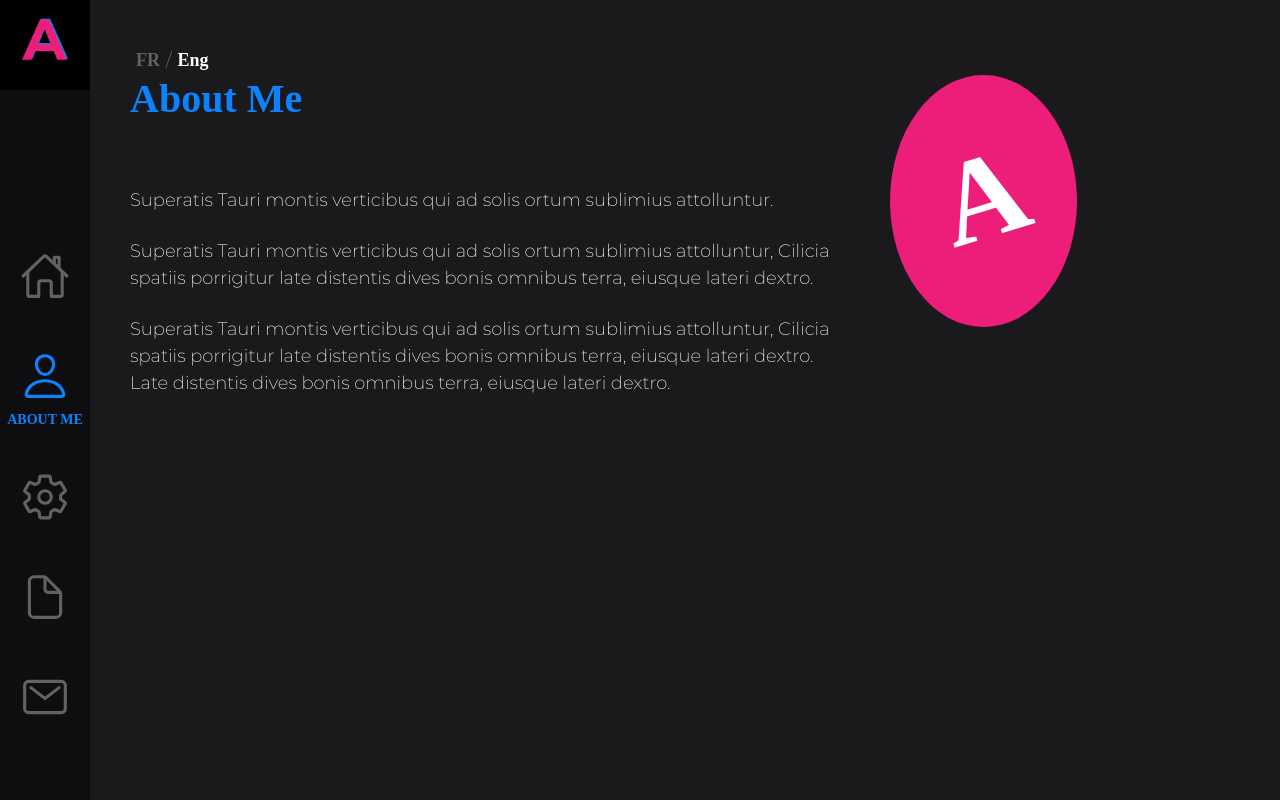
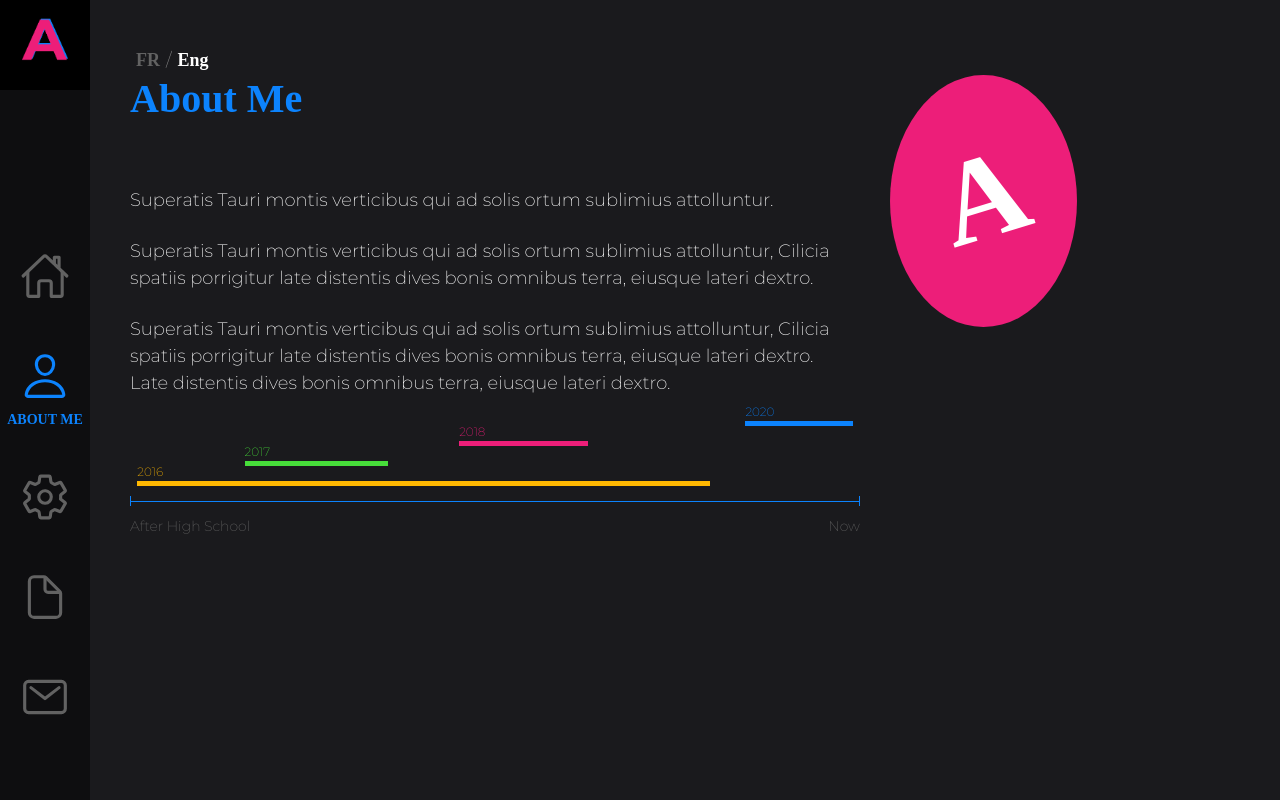
Before and after one commit to xx-code/portfolio, a React (Create React App) app: page /about in a window 1280 px wide. Built offline with nearby package versions, Linux system fonts and the light colour scheme; a web font is replaced by a local one.

Commit message:
add timeline component

```diff
--- a/src/locales/en/translation.json
+++ b/src/locales/en/translation.json
@@ -13,5 +13,7 @@
     "contact_me": "Contactez Me",
     "para_1": "Superatis Tauri montis verticibus qui ad solis ortum sublimius attolluntur.",
     "para_2": "Superatis Tauri montis verticibus qui ad solis ortum sublimius attolluntur, Cilicia spatiis porrigitur late distentis dives bonis omnibus terra, eiusque lateri dextro.",
-    "para_3": "Superatis Tauri montis verticibus qui ad solis ortum sublimius attolluntur, Cilicia spatiis porrigitur late distentis dives bonis omnibus terra, eiusque lateri dextro. Late distentis dives bonis omnibus terra, eiusque lateri dextro."
+    "para_3": "Superatis Tauri montis verticibus qui ad solis ortum sublimius attolluntur, Cilicia spatiis porrigitur late distentis dives bonis omnibus terra, eiusque lateri dextro. Late distentis dives bonis omnibus terra, eiusque lateri dextro.",
+    "after_high_school": "After High School",
+    "now": "Now"
 }
--- a/src/locales/fr/translation.json
+++ b/src/locales/fr/translation.json
@@ -13,5 +13,7 @@
     "contact_me": "Contactez Moi",
     "para_1": "Superatis Tauri montis verticibus qui ad solis ortum sublimius attolluntur.",
     "para_2": "Superatis Tauri montis verticibus qui ad solis ortum sublimius attolluntur, Cilicia spatiis porrigitur late distentis dives bonis omnibus terra, eiusque lateri dextro.",
-    "para_3": "Superatis Tauri montis verticibus qui ad solis ortum sublimius attolluntur, Cilicia spatiis porrigitur late distentis dives bonis omnibus terra, eiusque lateri dextro. Late distentis dives bonis omnibus terra, eiusque lateri dextro."
+    "para_3": "Superatis Tauri montis verticibus qui ad solis ortum sublimius attolluntur, Cilicia spatiis porrigitur late distentis dives bonis omnibus terra, eiusque lateri dextro. Late distentis dives bonis omnibus terra, eiusque lateri dextro.",
+    "after_high_school": "Après le lycée",
+    "now": "Maintenant"
 }
--- a/src/views/aboutMe/aboutMe.js
+++ b/src/views/aboutMe/aboutMe.js
@@ -1,5 +1,6 @@
 import React, { useEffect } from 'react';
 import { useTranslation } from 'react-i18next';
+import TimeLine from './components/timeline';
 
 import './index.scss';
 
@@ -20,6 +21,7 @@ const AboutMe = () => {
                         <p>{t('para_2')}</p>
                         <p>{t('para_3')}</p>
                     </div>
+                    <TimeLine />
                 </div>
                 <div className="content-right col-md-4">
                     <div className="bubble">
--- /dev/null
+++ b/src/views/aboutMe/components/timeline/bar.js
@@ -0,0 +1,21 @@
+import React from 'react';
+
+import './index.scss';
+
+const Bar = ({color, years, startPointInPercent, widthBarInPercent }) => {
+    return(
+        <div className="bar">
+            <div
+                className="bar-content"
+                style={{
+                            backgroundColor: color,
+                            width: `${widthBarInPercent}%`,
+                            left: `${startPointInPercent}%`,
+                        }} >
+                <span style={{color: color}}>{ years }</span>
+            </div>
+        </div>
+    );
+};
+
+export default Bar;
--- /dev/null
+++ b/src/views/aboutMe/components/timeline/index.js
@@ -0,0 +1,3 @@
+import TimeLine from './timeline';
+
+export default TimeLine;
--- /dev/null
+++ b/src/views/aboutMe/components/timeline/index.scss
@@ -0,0 +1,64 @@
+@import '../../../../colors.scss';
+
+.time-line {
+    position: relative;
+    .time-line-wrapper {
+        .time-bar {
+            position: absolute;
+            width: 100%;
+            height: 1px;
+            background-color: $blue;
+            &::after {
+                content: '';
+                position: absolute;
+                top: -5px;
+                height: 10px;
+                width: 1px;
+                background-color: $blue;
+            }
+            &::before {
+                content: '';
+                position: absolute;
+                right: 0;
+                top: -5px;
+                height: 10px;
+                width: 1px;
+                background-color: $blue;
+            }
+        }
+        .label {
+            display: flex;
+            justify-content: space-between;
+            margin-top: 15px;
+            .label-right {
+                color: $high-gray;
+                font-size: 14px;
+            }
+
+            .label-left {
+                color: $high-gray;
+                font-size: 14px;
+            }
+        }
+        .time-line-bar {
+            display: flex;
+            flex-direction: column;
+            align-items: center;
+            .bar {
+                position: relative;
+                width: 98%;
+                height: 5px;
+                margin-bottom: 15px;
+                .bar-content{
+                    position: absolute;
+                    height: 5px;
+                    span {
+                        top: -18px;
+                        position: absolute;
+                        font-size: 12px;
+                    }
+                }
+            }
+        }
+    }
+}
--- /dev/null
+++ b/src/views/aboutMe/components/timeline/timeline.js
@@ -0,0 +1,45 @@
+import React from 'react';
+import { useTranslation } from 'react-i18next';
+import Bar from './bar';
+
+import './index.scss';
+
+const TimeLine = () => {
+    const { t } = useTranslation();
+
+    return(
+        <div className="time-line">
+            <div className="time-line-wrapper">
+                <div className="time-line-bar">
+                    <Bar
+                        color="#0C83FD"
+                        startPointInPercent={85}
+                        widthBarInPercent={15}
+                        years={2020} />
+                    <Bar
+                        color="#ED1E79"
+                        startPointInPercent={45}
+                        widthBarInPercent={18}
+                        years={2018} />
+                    <Bar
+                        color="#47DE3A"
+                        startPointInPercent={15}
+                        widthBarInPercent={20}
+                        years={2017} />
+                    <Bar
+                        color="#FFB801"
+                        startPointInPercent={0}
+                        widthBarInPercent={80}
+                        years={2016} />
+                </div>
+                <div className="time-bar" />
+                <div className="label">
+                    <span className="label-left" >{t('after_high_school')}</span>
+                    <span className="label-right" >{t('now')}</span>
+                </div>
+            </div>
+        </div>
+    );
+};
+
+export default TimeLine;
--- a/src/views/aboutMe/index.scss
+++ b/src/views/aboutMe/index.scss
@@ -8,6 +8,7 @@
             color: $blue;
             font-weight: bold;
             margin-bottom: 64px;
+            text-transform: capitalize;
         }
         .paragraph {
             color: $white;
```
Also changed, not shown: 1 other file (tests, documents, lock files or other folders).
